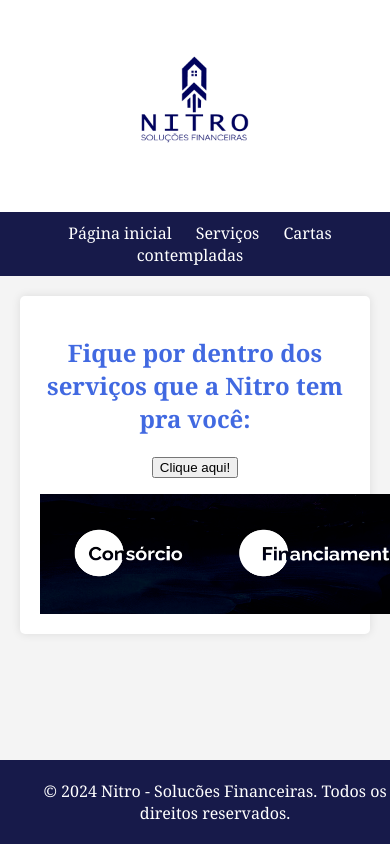
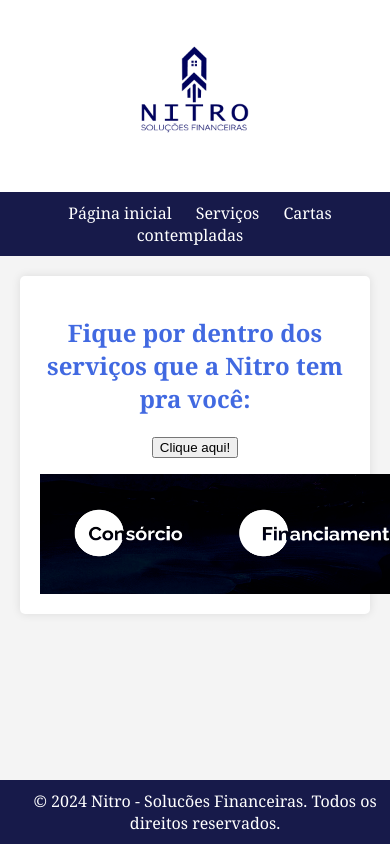
Before and after one commit to stefanybeacides/NNCorretora, a plain HTML site: page servicos.html in a window 390 px wide. Shown: the top 844 px of the page. Drawn offline with Linux system fonts and the light colour scheme.

Commit message:
Teste de site responsivo em mobile

```diff
--- a/servicos.html
+++ b/servicos.html
@@ -18,8 +18,11 @@
         header {
             background-color: #fff;
             color: #120a8f;
+            padding: 10px;
+            text-align: center;
+        }
+		main {
             padding: 20px;
-            text-align: center;
         }
         nav {
             background-color: #171a4a;
@@ -31,8 +34,6 @@
             color: #fff;
             text-decoration: none;
             margin: 0 10px;
-        }
-		@media only screen and (max-width: 600px) {
         }
         .container {
             max-width: 800px;
@@ -55,7 +56,7 @@
         footer {
             background-color: #171a4a;
             color: #fff;
-            padding: 20px;
+            padding: 10px;
             text-align: center;
             position: fixed;
             bottom: 0;
```
Also changed, not shown: index.html (+5 -4 lines).
